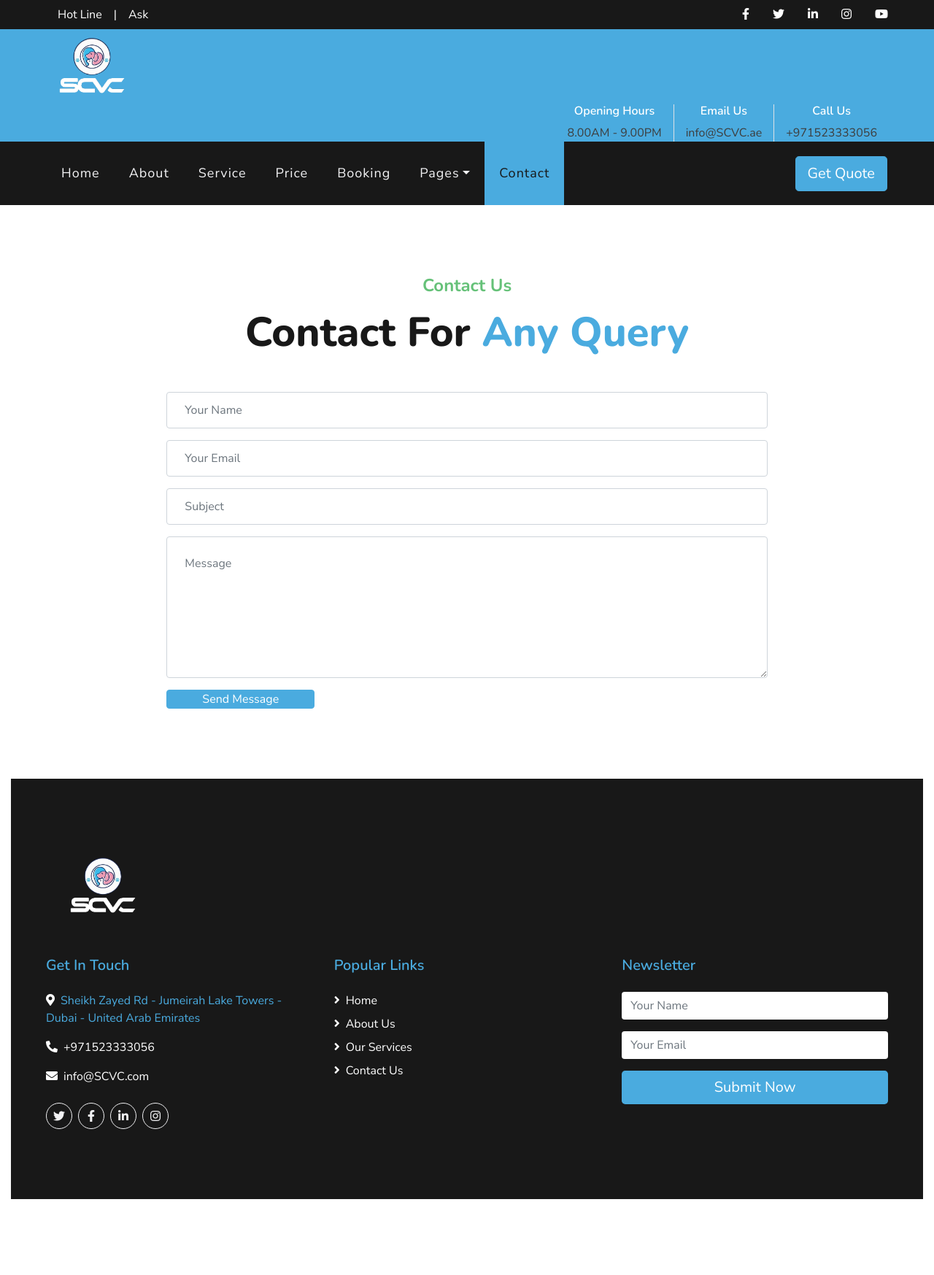
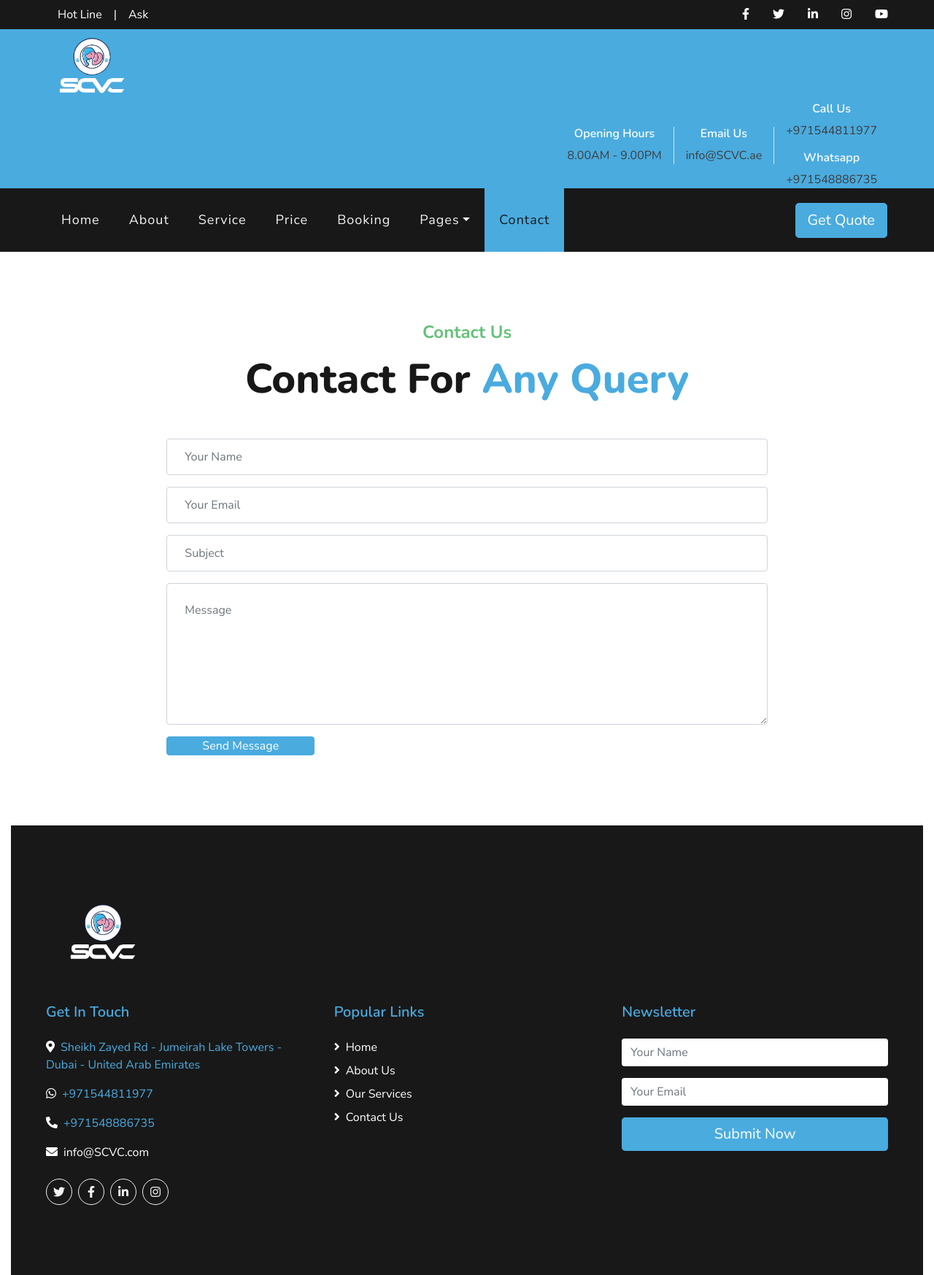
Before and after one commit to ahmedehab5/SCVC, a plain HTML site: page contact.html in a window 1280 px wide. Shown: the whole page at 73% size. Before the commit the page ends 1643 px from the top, so only its background shows below. Drawn offline with nearby package versions, Linux system fonts and the light colour scheme.

Commit message:
footer contact update

```diff
--- a/contact.html
+++ b/contact.html
@@ -16,6 +16,8 @@
 
     <!-- Font Awesome -->
     <link href="https://cdnjs.cloudflare.com/ajax/libs/font-awesome/5.10.0/css/all.min.css" rel="stylesheet">
+
+
 
     <!-- Flaticon Font -->
     <link href="lib/flaticon/font/flaticon.css" rel="stylesheet">
@@ -75,8 +77,18 @@
                     </div>
                     <div class="d-inline-flex flex-column text-center pl-3">
                         <h6>Call Us</h6>
-                        <p class="m-0">+971523333056</p>
-                    </div>
+                        <p>
+                          <a href="tel:+971544811977" style="color: #3d3d3d"
+                            >+971544811977</a
+                          >
+                        </p>
+                        <h6>Whatsapp</h6>
+                        <p class="m-0">
+                          <a href="https://wa.me/+971548886735" style="color: #3d3d3d"
+                            >+971548886735</a
+                          >
+                        </p>
+                      </div>
                 </div>
             </div>
             </div>
@@ -167,7 +179,8 @@
                     <div class="col-md-4 mb-5">
                         <h5 class="text-primary mb-4">Get In Touch</h5>
                         <p><i class="fa fa-map-marker-alt mr-2"></i><a href="https://maps.app.goo.gl/LSToEdtE7dmC1jch6">Sheikh Zayed Rd - Jumeirah Lake Towers - Dubai - United Arab Emirates</a></p>
-                        <p><i class="fa fa-phone-alt mr-2"></i>+971523333056</p>
+                        <p><i class="fab fa-whatsapp mr-2"></i><a href="tel:+971544811977">+971544811977</a></p>
+                        <p><i class="fa fa-phone-alt mr-2"></i><a href="https://wa.me/+971548886735">+971548886735</a></p>
                         <p><i class="fa fa-envelope mr-2"></i>info@SCVC.com</p>
                         <div class="d-flex justify-content-start mt-4">
                             <a class="btn btn-outline-light rounded-circle text-center mr-2 px-0" style="width: 36px; height: 36px;" href="#"><i class="fab fa-twitter"></i></a>
```
Also changed, not shown: about.html (+5 -3 lines), blog.html (+5 -3 lines), booking.html (+5 -3 lines), index.html (+4 -2 lines), price.html (+5 -3 lines), service.html (+5 -3 lines).
